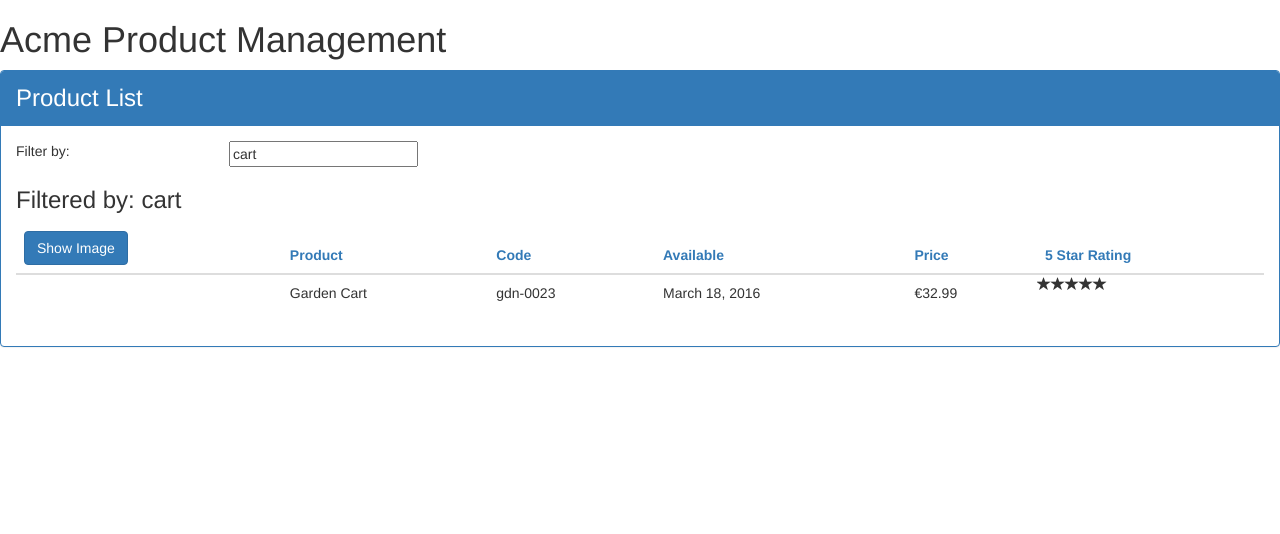
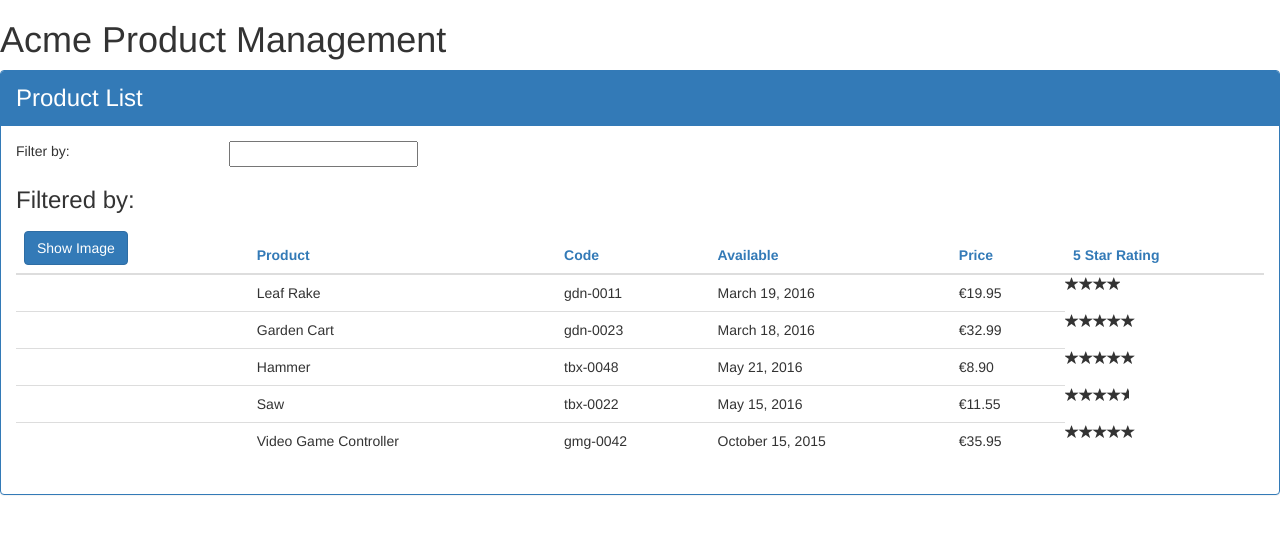
Before and after one commit to ALFTavares/LearningAngular, an Angular app: page / in a window 1280 px wide. Shown: the top 534 px of the page. Built offline with nearby package versions, Linux system fonts and the light colour scheme.

Commit message:
products now come from a service

```diff
--- a/src/app/app.component.ts
+++ b/src/app/app.component.ts
@@ -1,4 +1,5 @@
 import { Component } from '@angular/core';
+import { ProductService } from './products/product.service';
 
 @Component({
     selector: 'pm-app',
@@ -6,7 +7,8 @@
         <div><h1>{{ pageTitle }}</h1>
             <pm-products></pm-products>
         </div>
-    `
+    `,
+    providers: [ ProductService ]
 })
 export class AppComponent {
     pageTitle: string = 'Acme Product Management';
--- a/src/app/products/product-list.component.ts
+++ b/src/app/products/product-list.component.ts
@@ -1,5 +1,6 @@
 import { Component, OnInit } from "@angular/core";
 import { IProduct } from "./product";
+import { ProductService } from "./product.service";
 
 @Component({
     selector: 'pm-products',
@@ -12,36 +13,17 @@
     imageWidth:number = 50;
     imageMargin: number = 2;
     showImage: boolean = false;
-    listFilter: string = 'cart';
-    products: IProduct[] = [
-        {
-            "productId": 2,
-            "productName": "Garden Cart",
-            "productCode": "GDN-0023",
-            "releaseDate": "March 18, 2016",
-            "description": "15 gallon capacity rolling garden cart",
-            "price": 32.99,
-            "starRating": 4.2,
-            "imageUrl": "http://openclipart.org/image/300px/svg_to_png/58471/garden_cart.png"
-        },
-        {
-            "productId": 5,
-            "productName": "Hammer",
-            "productCode": "TBX-0048",
-            "releaseDate": "May 21, 2016",
-            "description": "Curved claw steel hammer",
-            "price": 8.9,
-            "starRating": 4.8,
-            "imageUrl": "http://openclipart.org/image/300px/svg_to_png/73/rejon_Hammer.png"
-        }
-    ];
+    listFilter: string;
+    products: IProduct[];
+
+    constructor(private _productService: ProductService) {}
 
     toggleImage(): void {
         this.showImage = !this.showImage;
     }
 
     ngOnInit(): void {
-        console.log('In OnInit');
+        this.products = this._productService.getProducts();
     }
 
     onRatingClicked(message: string): void {
--- /dev/null
+++ b/src/app/products/product.service.ts
@@ -0,0 +1,60 @@
+import { Injectable } from "@angular/core";
+import { IProduct } from "./product";
+
+@Injectable()
+export class ProductService {
+    getProducts(): IProduct[] {
+        return [
+            {
+                "productId": 1,
+                "productName": "Leaf Rake",
+                "productCode": "GDN-0011",
+                "releaseDate": "March 19, 2016",
+                "description": "Leaf rake with 48-inch wooden handle.",
+                "price": 19.95,
+                "starRating": 3.2,
+                "imageUrl": "http://openclipart.org/image/300px/svg_to_png/26215/Anonymous_Leaf_Rake.png"
+            },
+            {
+                "productId": 2,
+                "productName": "Garden Cart",
+                "productCode": "GDN-0023",
+                "releaseDate": "March 18, 2016",
+                "description": "15 gallon capacity rolling garden cart",
+                "price": 32.99,
+                "starRating": 4.2,
+                "imageUrl": "http://openclipart.org/image/300px/svg_to_png/58471/garden_cart.png"
+            },
+            {
+                "productId": 5,
+                "productName": "Hammer",
+                "productCode": "TBX-0048",
+                "releaseDate": "May 21, 2016",
+                "description": "Curved claw steel hammer",
+                "price": 8.9,
+                "starRating": 4.8,
+                "imageUrl": "http://openclipart.org/image/300px/svg_to_png/73/rejon_Hammer.png"
+            },
+            {
+                "productId": 8,
+                "productName": "Saw",
+                "productCode": "TBX-0022",
+                "releaseDate": "May 15, 2016",
+                "description": "15-inch steel blade hand saw",
+                "price": 11.55,
+                "starRating": 3.7,
+                "imageUrl": "http://openclipart.org/image/300px/svg_to_png/27070/egore911_saw.png"
+            },
+            {
+                "productId": 10,
+                "productName": "Video Game Controller",
+                "productCode": "GMG-0042",
+                "releaseDate": "October 15, 2015",
+                "description": "Standard two-button video game controller",
+                "price": 35.95,
+                "starRating": 4.6,
+                "imageUrl": "http://openclipart.org/image/300px/svg_to_png/120337/xbox-controller_01.png"
+            }
+        ]
+    }
+}
```
